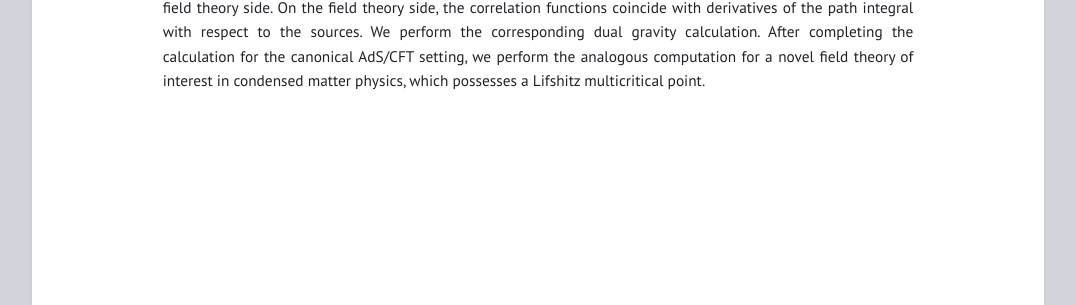
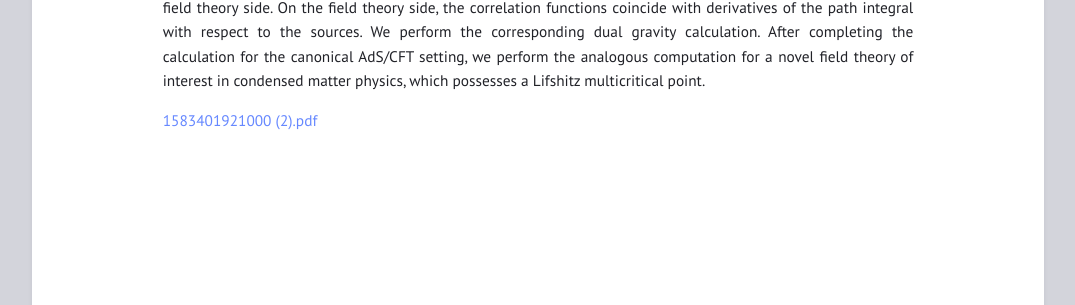
Before and after one commit to htohfa/htohfa.github.io, a Jekyll site: the page built from _posts/2019-08-10-ads-cft.md, in a window 1280 px wide. Shown: the part 406-711 px from the top of the page, without its empty margins (102-1177 px from the left). Built offline with Jekyll 4.4.1, drawn with Linux system fonts in a browser that asks for light colours.

Commit message:
Update 2019-08-10-ads-cft.md

```diff
--- a/_posts/2019-08-10-ads-cft.md
+++ b/_posts/2019-08-10-ads-cft.md
@@ -16,3 +16,5 @@ integral with respect to the sources. We perform the corresponding dual gravity
 calculation. After completing the calculation for the canonical AdS/CFT setting, we
 perform the analogous computation for a novel field theory of interest in
 condensed matter physics, which possesses a Lifshitz multicritical point.
+
+[1583401921000 (2).pdf](https://github.com/htohfa/htohfa.github.io/files/10218132/1583401921000.2.pdf)
```
